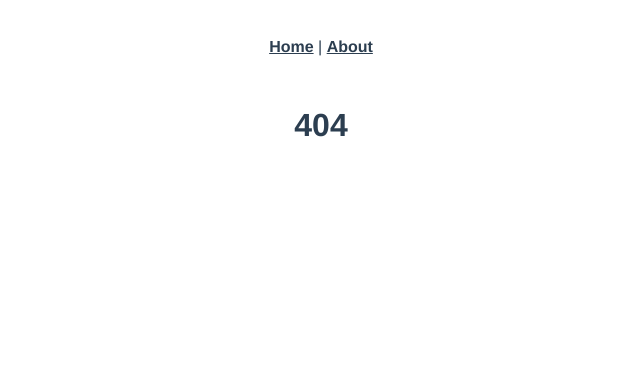
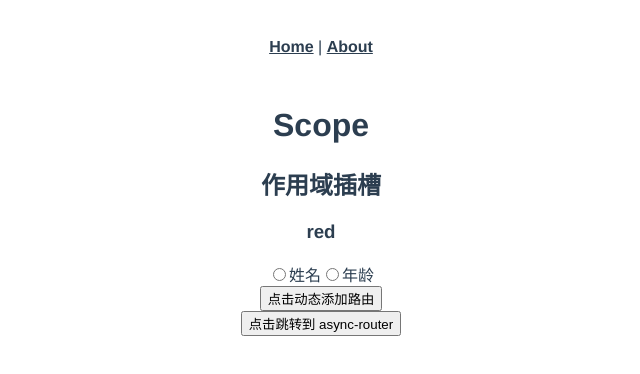
Before and after one commit to PinghuaZhuang/demos, a Vue app in the folder vue3-1/: page /demo/slot in a window 1280 px wide. Before the commit this address had no page. Shown: the top 374 px of the page, without its empty margins (319-959 px from the left). Built offline with nearby package versions, Linux system fonts and the light colour scheme.

Commit message:
Add: 插槽作用域

```diff
--- /dev/null
+++ b/vue3-1/src/demo/slot/children/colors.vue
@@ -0,0 +1,18 @@
+<template>
+    <div class="slot-colors">
+        <h2>作用域插槽</h2>
+        <slot name="color" :colors="colors"></slot>
+    </div>
+</template>
+
+<script lang="ts">
+import { Component, Provide, Vue, Prop } from 'vue-property-decorator'
+
+@Component
+export default class Scope extends Vue {
+    public colors: object = {
+        color: 'red'
+    }
+}
+
+</script>
--- /dev/null
+++ b/vue3-1/src/demo/slot/index.vue
@@ -0,0 +1,29 @@
+<template>
+    <div id="scope">
+        <h1>Scope</h1>
+        <Colors>
+            <!-- 默认访问的当前组件的作用域, 可以利用 slot-scope 访问子组件的作用域 -->
+            <h3 slot="color" slot-scope="data">{{ data.colors.color }}</h3>
+        </Colors>
+    </div>
+</template>
+
+<script lang="ts">
+import { Component, Provide, Vue, Prop } from 'vue-property-decorator'
+
+// 组件
+import Colors from './children/colors.vue'
+
+@Component( {
+    components: {
+        Colors
+    }
+} )
+export default class Slot extends Vue {
+    public colors: Object = {
+        name: 'Slot',
+        age: '11',
+        color: 'blue'
+    }
+}
+</script>
--- a/vue3-1/src/router.ts
+++ b/vue3-1/src/router.ts
@@ -30,16 +30,16 @@
         {
             path: '/test/:color?',
             name: 'test',
-            component: () => import( './views/test/index.vue' )
+            component: () => import( '@/views/test/index.vue' )
         },
         {
             path: '/demo',
             name: 'demo',
-            component: () => import( './demo/index.vue' ),
+            component: () => import( '@/demo/index.vue' ),
             children: [ {
                 path: 'vuex-plugins',
                 name: 'vuex-plugins',
-                component: () => import( './demo/vuex-plugins.vue' )
+                component: () => import( '@/demo/vuex-plugins.vue' )
             }, {
                 path: 'keep-alive',
                 name: 'keep-alive',
@@ -63,17 +63,21 @@
             }, {
                 path: 'v-for',
                 name: 'v-for',
-                component: () => import( './demo/v-for' )
+                component: () => import( '@/demo/v-for' )
+            }, {
+                path: 'slot',
+                name: 'slot',
+                component: () => import( '@/demo/slot/index.vue' )
             } ]
         },
         {
             path: '/plugins',
             name: 'plugins',
-            component: () => import( './plugins/index.vue' ),
+            component: () => import( '@/plugins/index.vue' ),
             children: [ {
                 path: 'axios',
                 name: 'axios',
-                component: () => import( './plugins/axios.vue' )
+                component: () => import( '@/plugins/axios.vue' )
             }, {
                 path: 'qrcode',
                 name: 'qrcode',
```
